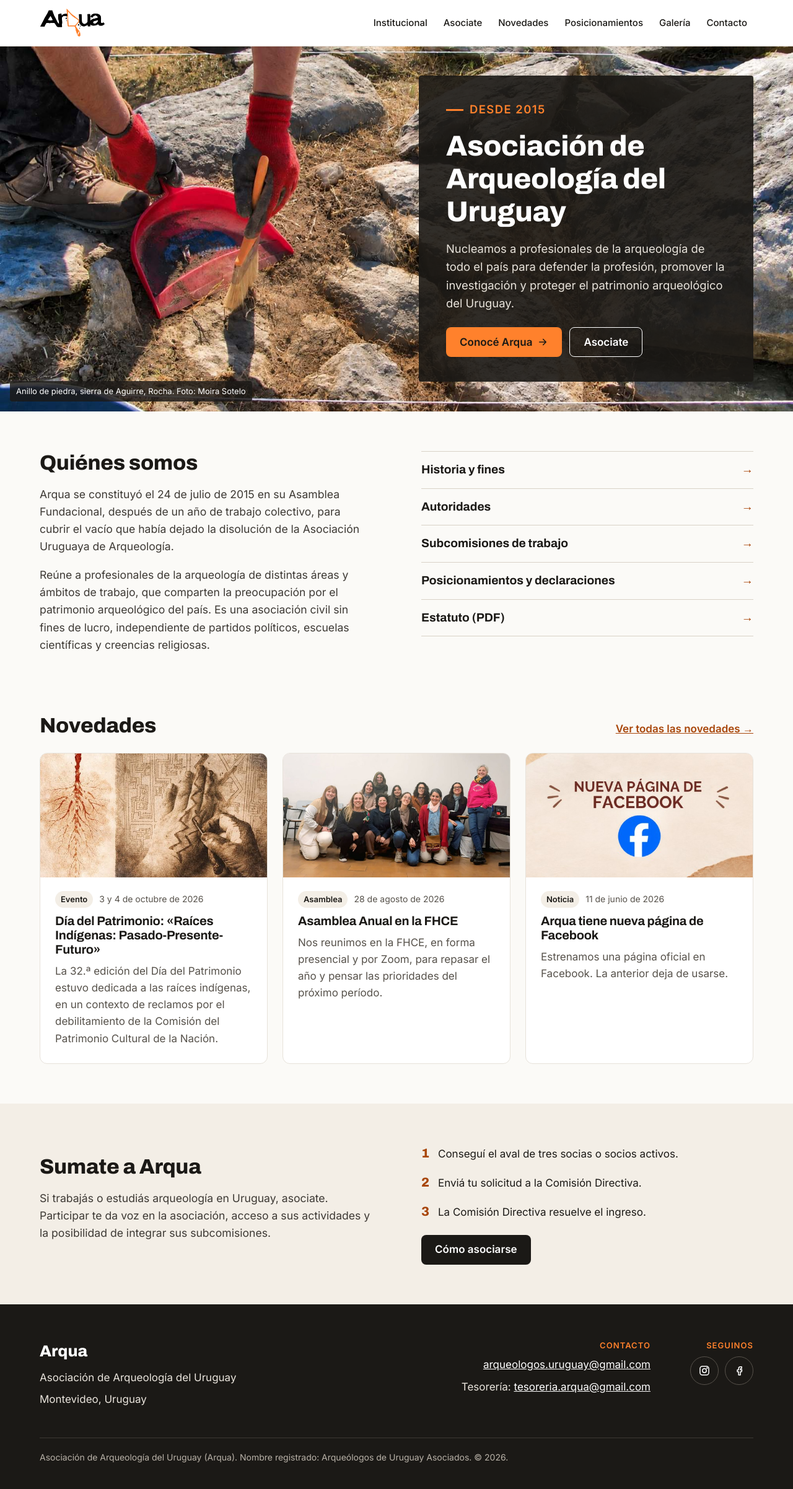
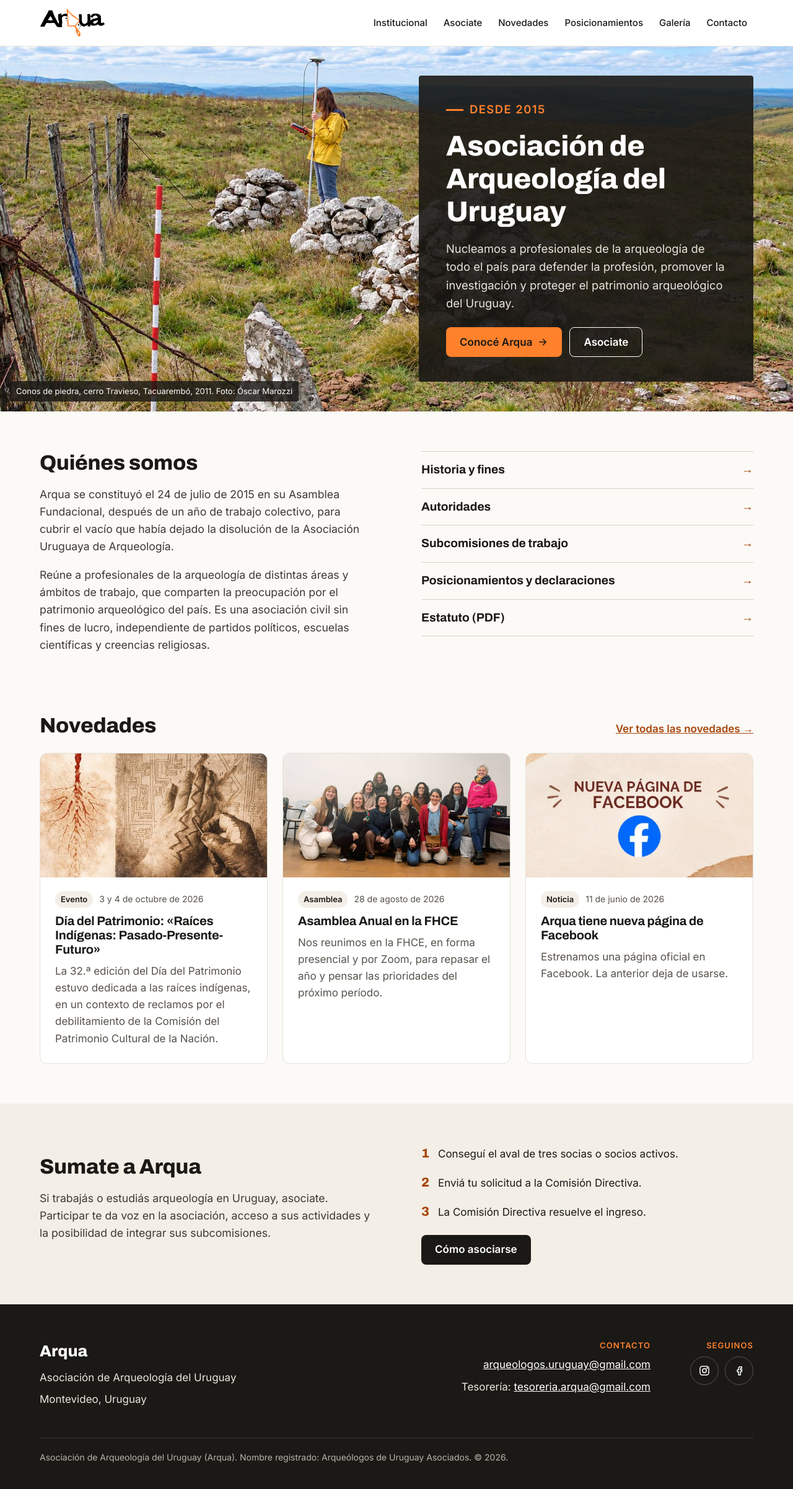
Before and after one commit to arqueologosuruguay/arqua-web, a Jekyll site: the page built from index.html, in a window 1280 px wide. Shown: the whole page at 62% size. Built offline with Jekyll 4.4.1, drawn with Linux system fonts in a browser that asks for light colours.

Commit message:
Nueva foto de portada: conos de piedra del cerro Travieso
Foto de Óscar Marozzi (Tacuarembó, 2011), optimizada a 1600x900 JPG.
Se actualiza el epígrafe y se encuadra un poco más arriba para no cortar la figura.

Co-Authored-By: Claude Opus 5.5 <noreply@anthropic.com>
Claude-Session: https://claude.ai/code/session_011VaqS26KJSbTfVpcB47uB6

```diff
--- a/assets/css/main.css
+++ b/assets/css/main.css
@@ -65,7 +65,7 @@ h3 { font-weight: 700; font-size: 1.25rem; margin: 0; }
 /* Portada: foto horizontal a todo el ancho con el texto en un recuadro */
 .portada { position: relative; background: var(--negro); color: var(--blanco); }
 .portada__foto { margin: 0; position: relative; height: clamp(480px, 46vw, 680px); }
-.portada__foto img { width: 100%; height: 100%; object-fit: cover; object-position: 50% 50%; display: block; }
+.portada__foto img { width: 100%; height: 100%; object-fit: cover; object-position: 50% 30%; display: block; }
 .portada__foto figcaption { position: absolute; left: 16px; bottom: 16px; background: rgba(27,25,22,0.82); color: var(--blanco); font-size: 13px; padding: 6px 10px; border-radius: 4px; }
 .portada__caja { position: absolute; inset: 0; display: flex; justify-content: flex-end; align-items: center; pointer-events: none; }
 .portada__texto { pointer-events: auto; max-width: 540px; background: rgba(27,25,22,0.9); padding: 40px 44px; border-radius: 4px; display: flex; flex-direction: column; gap: 18px; }
--- a/index.html
+++ b/index.html
@@ -4,8 +4,8 @@ title: Inicio
 ---
 <section class="portada">
   <figure class="portada__foto">
-    <img src="{{ '/assets/img/portada-trabajo-campo.jpg' | relative_url }}" alt="Manos con guantes rojos limpian con pincel y pala un anillo de piedra en la sierra de Aguirre, Rocha">
-    <figcaption>Anillo de piedra, sierra de Aguirre, Rocha. Foto: Moira Sotelo</figcaption>
+    <img src="{{ '/assets/img/portada-conos-cerro-travieso.jpg' | relative_url }}" alt="Conos de piedra en lo alto del cerro Travieso, Tacuarembó; una persona con campera amarilla toma puntos con un GPS junto a un alambrado">
+    <figcaption>Conos de piedra, cerro Travieso, Tacuarembó, 2011. Foto: Óscar Marozzi</figcaption>
   </figure>
   <div class="contenedor portada__caja">
     <div class="portada__texto">
```
Also changed, not shown: assets/img/portada-conos-cerro-travieso.jpg (added), assets/img/portada-trabajo-campo.jpg (deleted).
